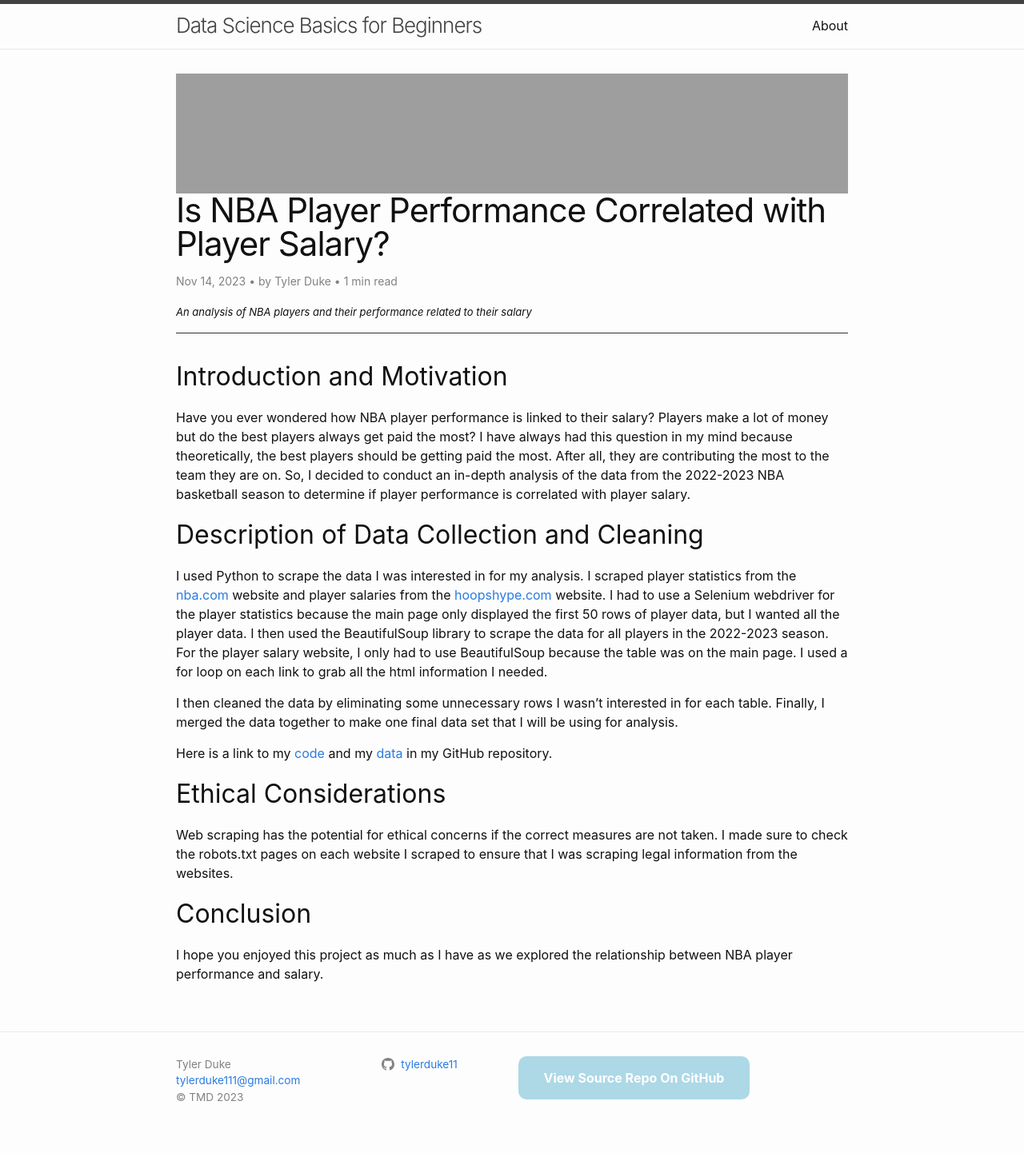
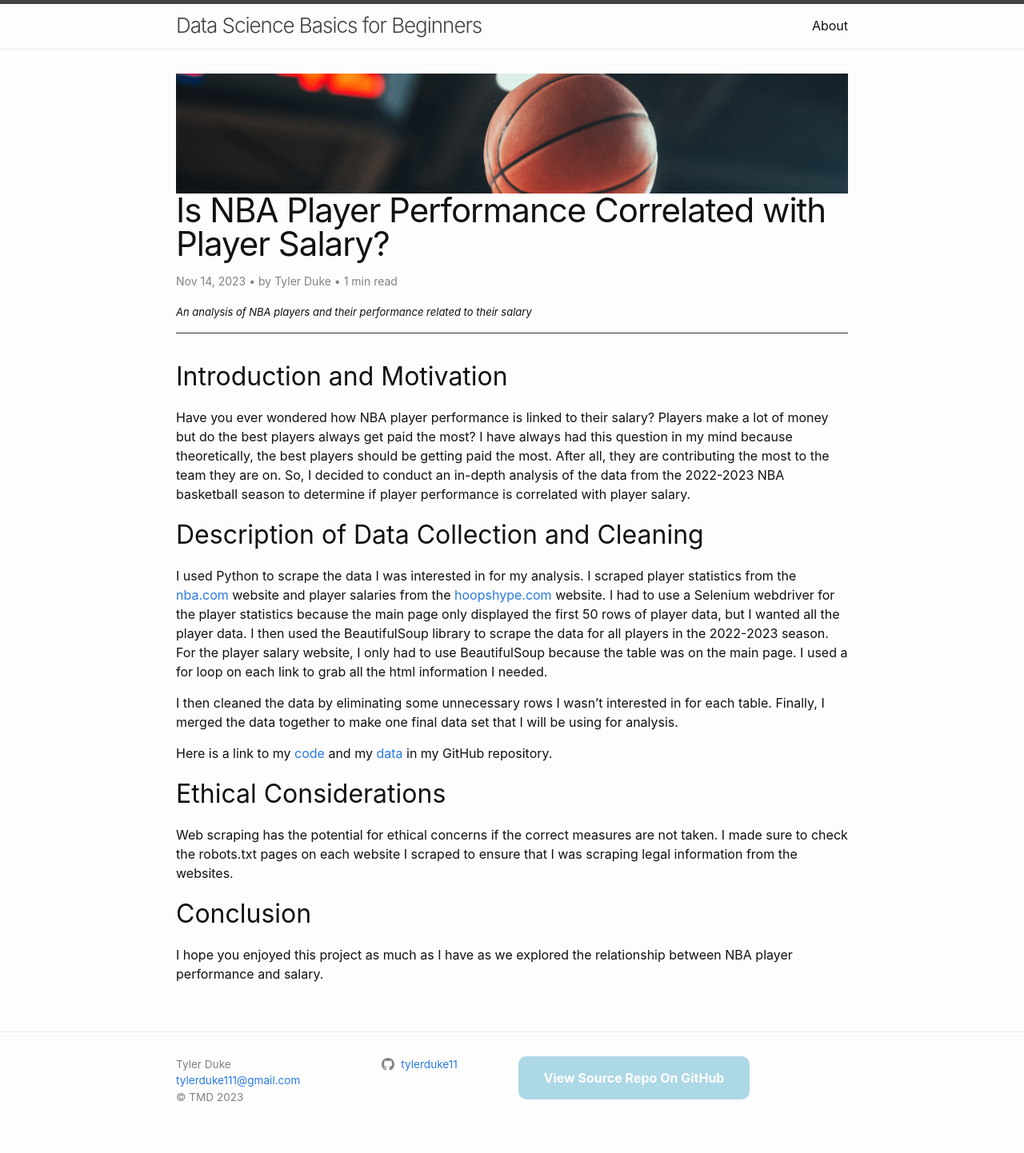
Before and after one commit to tylerduke11/my-blog, a Jekyll site: the page built from _posts/2023-11-14-semester-project.md, in a window 1280 px wide. Shown: the whole page at 80% size. Built offline with Jekyll 4.4.1, drawn with Linux system fonts in a browser that asks for light colours; comment, search, counter and statistics services are not loaded.

Commit message:
fix banner

```diff
--- a/_posts/2023-11-14-semester-project.md
+++ b/_posts/2023-11-14-semester-project.md
@@ -4,7 +4,7 @@ title:  "Is NBA Player Performance Correlated with Player Salary?"
 author: Tyler Duke
 description: "An analysis of NBA players and their performance related to their salary"
 date: Nov 14, 2023
-image: <img src="{{site.url}}/{{site.baseurl}}/assets/images/nba-banner.png"/>
+image: "/assets/images/nba-banner.png"
 ---
 
 ## Introduction and Motivation
```
